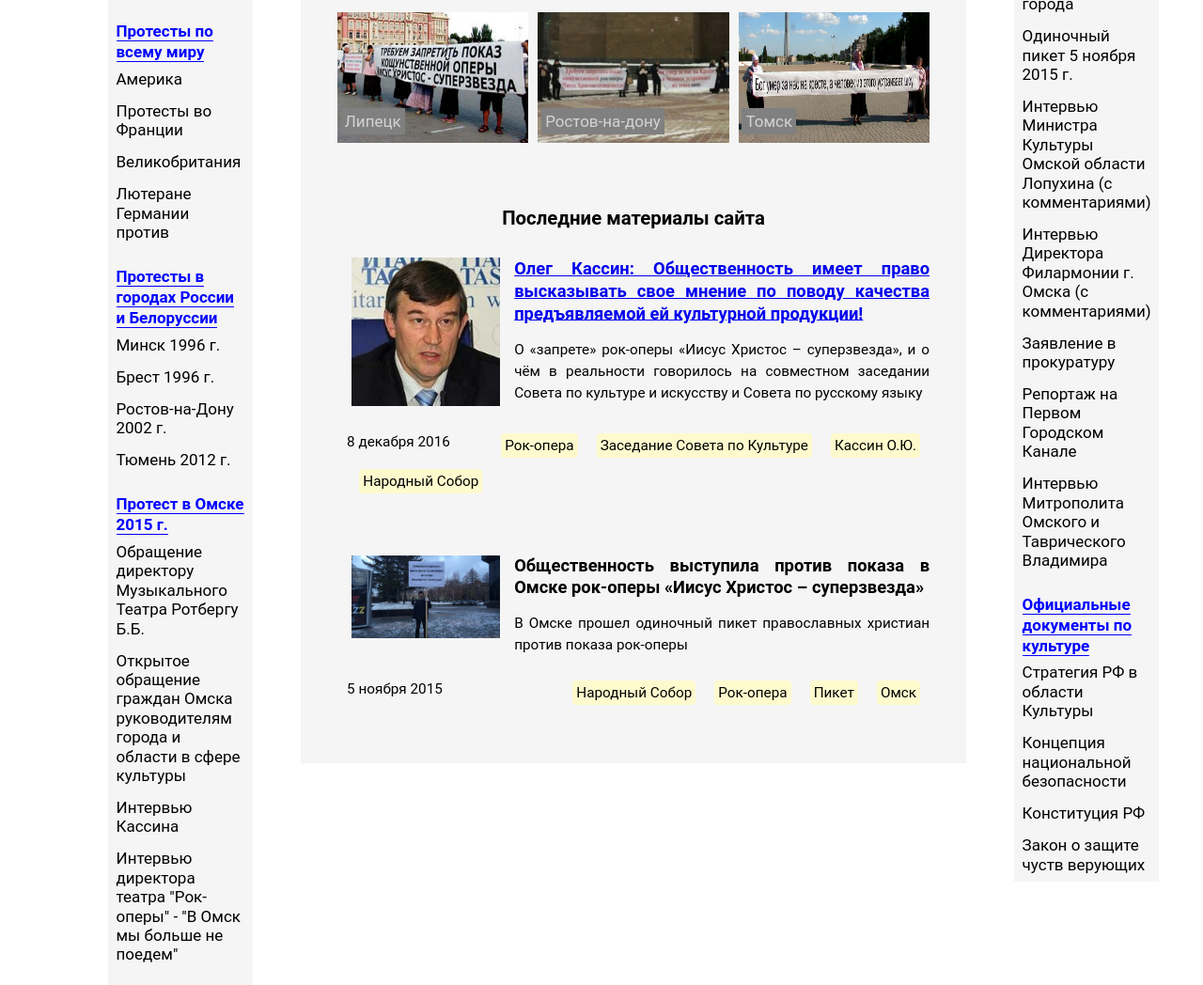
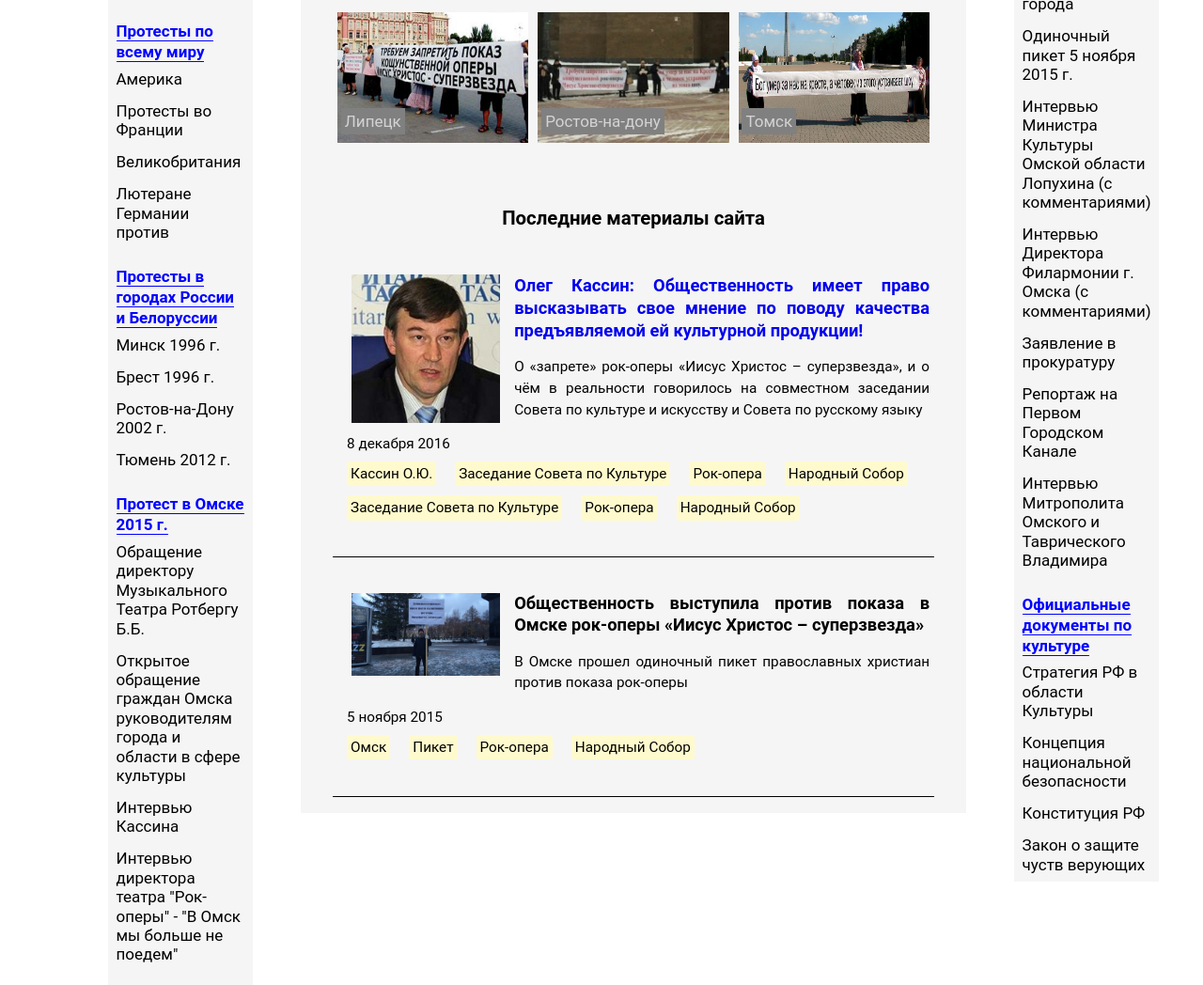
Before and after one commit to nlv/rockopera, a plain HTML site: page index.html in a window 1280 px wide. Shown: the part 917-1965 px from the top of the page at 94% size. Drawn offline with Linux system fonts and the light colour scheme.

Commit message:
Блок новостей

```diff
--- a/assets/css/main.css
+++ b/assets/css/main.css
@@ -294,26 +294,24 @@ body > header > nav a
   text-align  : center;
 }
 
-#news article:nth-of-type(1)
-{
-  margin-top : 0px;
-}
-
 #news article
 {
   font-size      : 0.9rem;
+  border-bottom  : solid 1px #000000;
   display        : flex;
   flex-direction : column;
-  margin-top     : 2em;
-  margin-bottom  : 2em;
-  padding        : 5px 5px 5px 5px;
+  padding-left   : 5px;
+  padding-right  : 5px;
+  padding-top    : 2.5em;
+  padding-bottom : 2.5em;
 }
 
 #news article figure
 {
-  float     : left;
-  max-width : 25%;
-  padding   : 1em 1em 1em 1em;
+  float         : left;
+  max-width     : 25%;
+  padding-left  : 1em;
+  padding-right : 1em;
 }
 
 #news article figure img
@@ -323,7 +321,6 @@ body > header > nav a
 
 #news article hgroup
 {
-  padding-top : 1em;
   text-align  : justify;
   line-height : 1.5em;
 }
@@ -336,6 +333,11 @@ body > header > nav a
   text-align  : justify;
 }
 
+#news article hgroup h1 a
+{
+  text-decoration : none;
+}
+
 #news article hgroup h2
 {
   margin : 1em auto 1em auto;
@@ -343,28 +345,37 @@ body > header > nav a
 
 #news article footer
 {
-  width : 100%;
+  line-height : 1.19999em;
+  width       : 100%;
 }
 
 #news article footer time
 {
-  float  : left;
-  margin : 10px 10px 10px 10px;
+  margin  : 0px 10px 0px 10px;
+  display : inline-block;
 }
 
 #news article footer ul
 {
-  width : 100%;
+  display       : flex;
+  flex-wrap     : wrap;
+  align-content : space-between;
 }
 
 #news article footer ul li
 {
   display          : inline-block;
-  float            : right;
-  margin           : 10px 10px 10px 10px;
+  margin-top       : 10px;
+  margin-left      : 10px;
+  margin-right     : 10px;
   padding          : 4px 4px 4px 4px;
   background-color : #fffacd;
   border-radius    : 4px 4px 4px 4px;
+}
+
+#news article footer ul li:last-child
+{
+  margin-right : 0px;
 }
 
 @media all and (min-width: 1200px)
--- a/index.html
+++ b/index.html
@@ -200,6 +200,9 @@
                 <li>Заседание Совета по Культуре</li>
                 <li>Рок-опера</li>
                 <li>Народный Собор</li>
+                <li>Заседание Совета по Культуре</li>
+                <li>Рок-опера</li>
+                <li>Народный Собор</li>
               </ul>
             </footer>
           </article>
```
